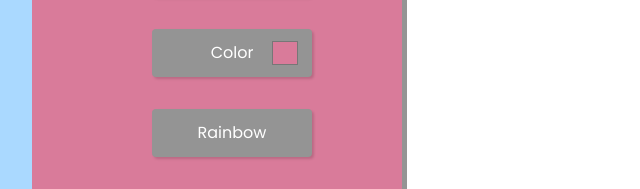
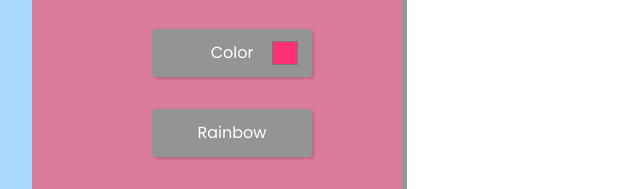
Before and after one commit to akhantz250/Etch-a-sketch, a plain HTML site: page index.html in a window 1280 px wide. Shown: the part 323-512 px from the top of the page, 113-753 px from the left. Drawn offline with Linux system fonts and the light colour scheme.

Commit message:
changed initial colour

```diff
--- a/index.html
+++ b/index.html
@@ -19,7 +19,7 @@
             <button class="btns black brush selected">Black</button>
             <button class="btns color brush">
               <div class="color-label">Color</div>
-              <input class="colorpicker" type="color" value="#d97b9a" />
+              <input class="colorpicker" type="color" value="#FD3074" />
             </button>
             <button class="btns rainbow brush">Rainbow</button>
           </div>
```
